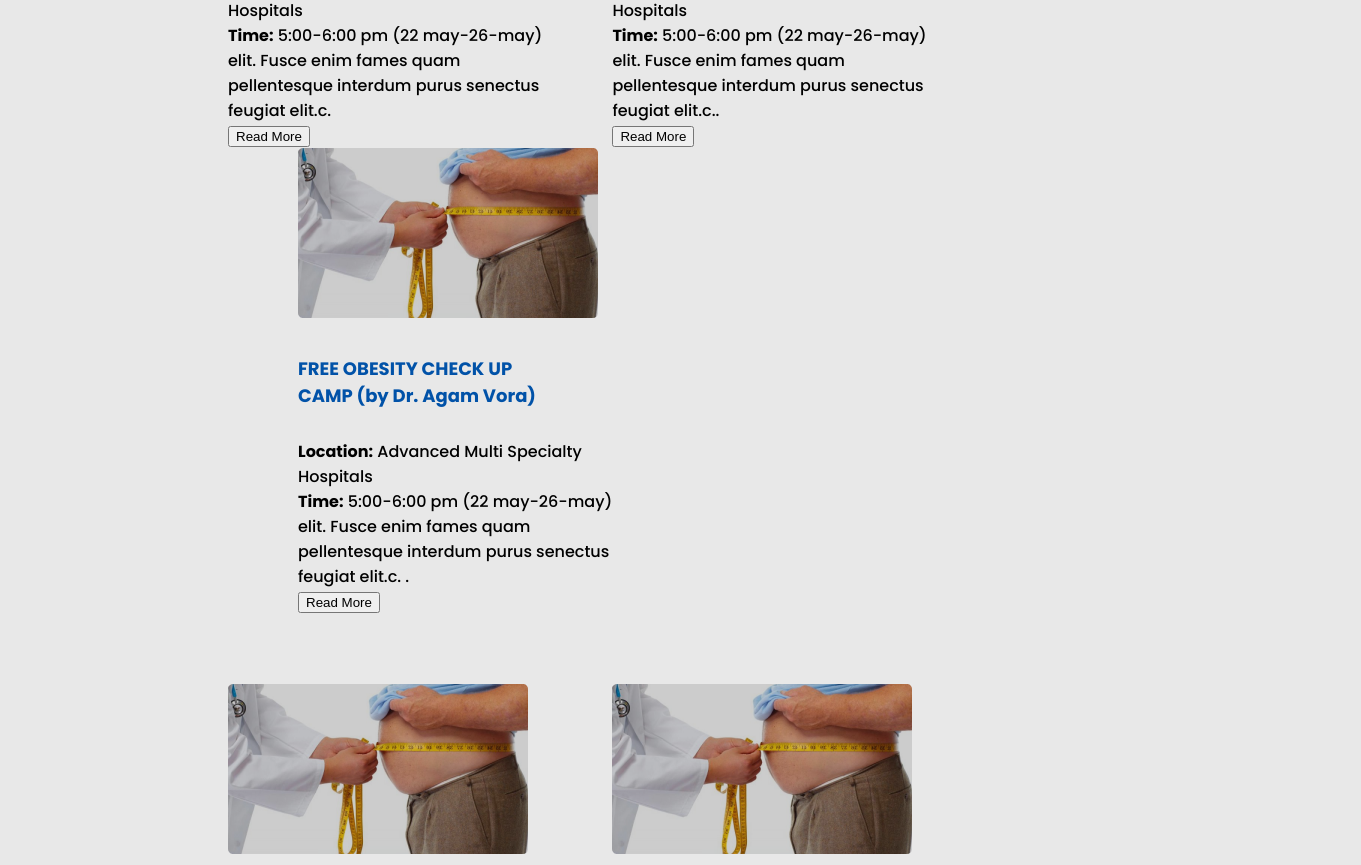
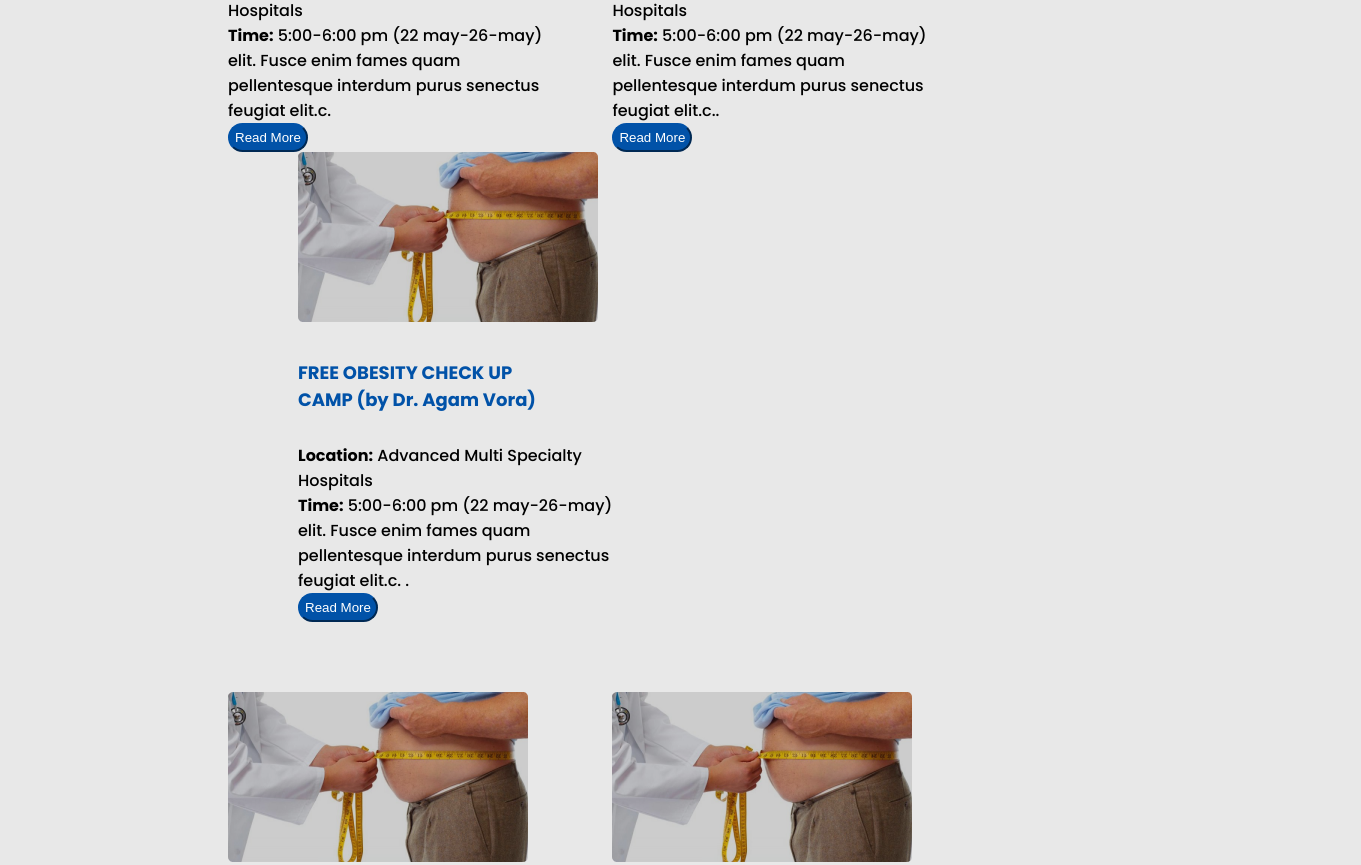
Before and after one commit to nidhipabari/AMS-Hospital, a plain HTML site: page index.html in a window 1280 px wide. Shown: the part 724-1589 px from the top of the page, 1361 px wide, since content can reach past the window. Drawn offline with Linux system fonts and the light colour scheme.

Commit message:
new commit

```diff
--- a/ams.css
+++ b/ams.css
@@ -15,6 +15,7 @@ body{
 #sel {
     margin-left: 1260px;
     margin-top: 20px;
+    border-color: #0152A8;
 }
 
 #main {
@@ -38,3 +39,11 @@ h5 {
     color: #0152A8;
     font-size: large;
 }
+
+#button{
+    border-color: #0152A8;
+    padding: 5px 5px;
+    border-radius: 15px;
+    background-color: #0152A8;
+    color: white;
+}
--- a/index.html
+++ b/index.html
@@ -20,7 +20,8 @@
         <b>Sort by:</b>
         <select name="select">
             <option value="select" onclick="sortRecent()">Recent</option>
-            <option value="atoz" onclick="sortTheVal()">A-Z</option>
+            <option value="ascend" onclick="sortAscend()">Ascending</option>
+            <option value="descend" onclick="sortDescend()">Descending</option>
 
         </select>
     </div>
```
